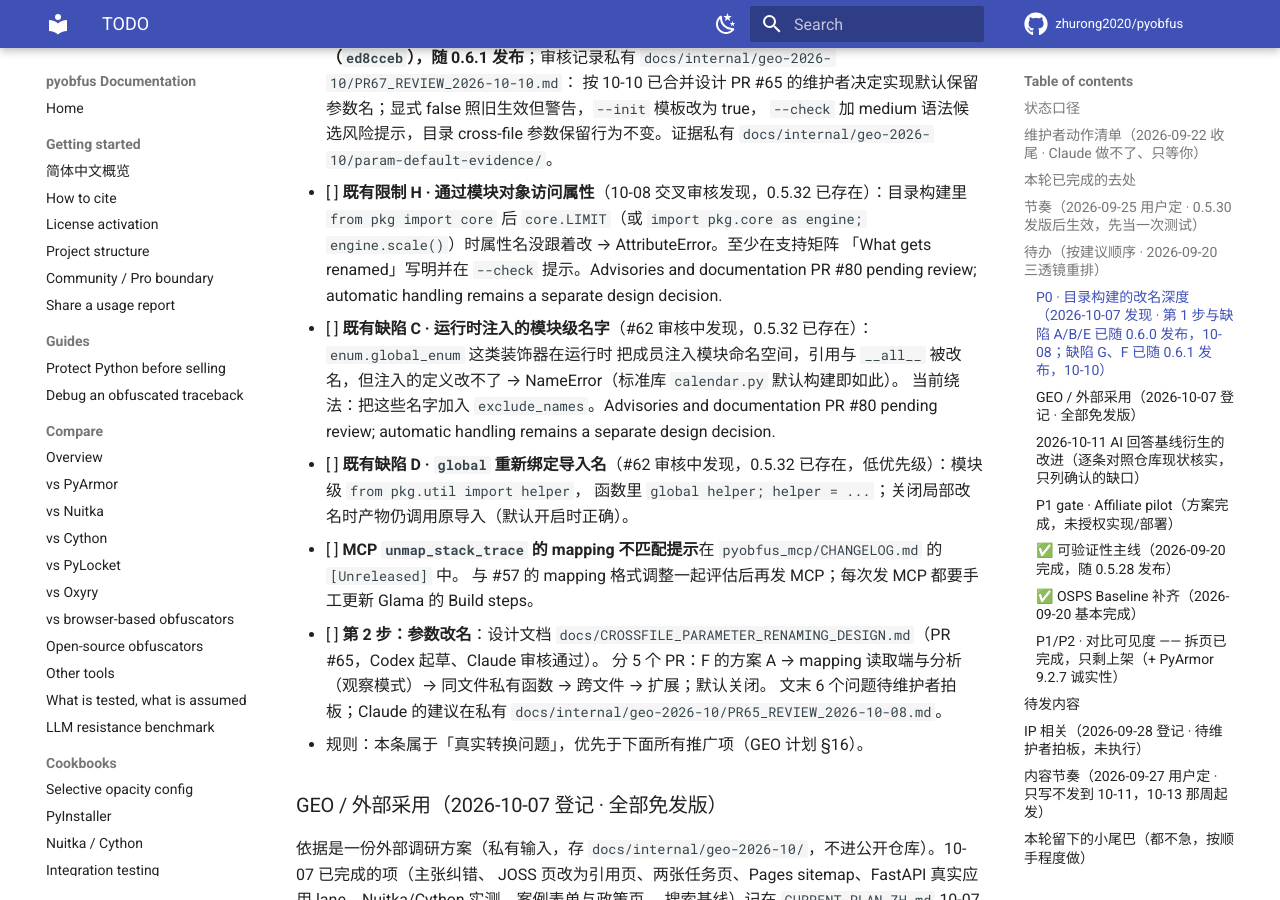
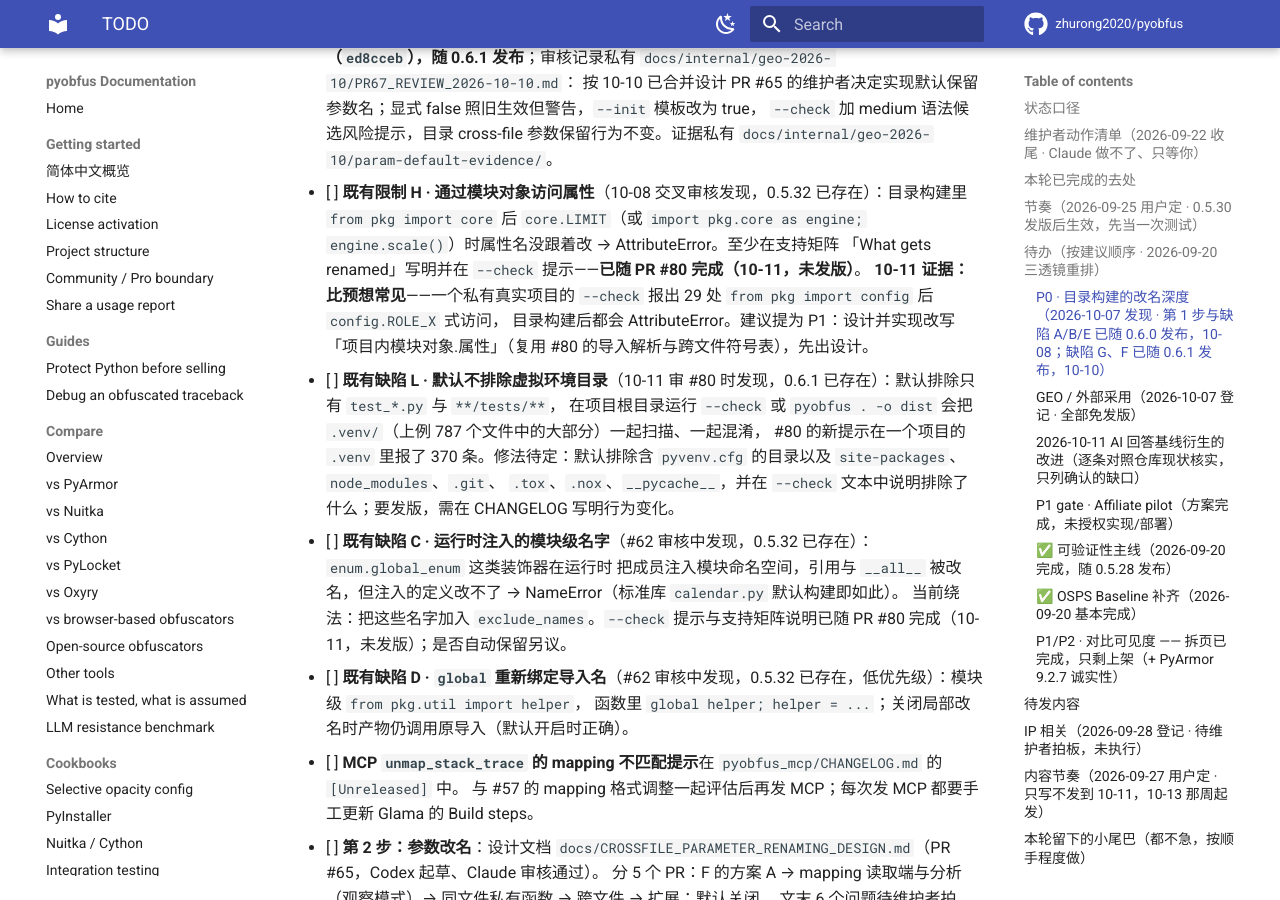
Before and after one commit to zhurong2020/pyobfus, an MkDocs documentation site: the page built from docs/TODO.md, in a window 1280 px wide and 900 px high, scrolled down 6617 px. Built offline with MkDocs 1.6.1 and Material for MkDocs 9.7.7, drawn with Linux system fonts in a browser that asks for light colours; comment, search, counter and statistics services are not loaded.

Commit message:
docs: record H/C advisories merge; raise H evidence; register defect L
Co-Authored-By: Claude Opus 5.5 <noreply@anthropic.com>

```diff
--- a/docs/TODO.md
+++ b/docs/TODO.md
@@ -181,10 +181,16 @@ provenance 项收拢为**一条主线抬为 P0**；**明确不追** PyArmor 的
       `--check` 加 medium 语法候选风险提示，目录 cross-file 参数保留行为不变。证据私有 `docs/internal/geo-2026-10/param-default-evidence/`。
 - [ ] **既有限制 H · 通过模块对象访问属性**（10-08 交叉审核发现，0.5.32 已存在）：目录构建里 `from pkg import core` 后
       `core.LIMIT`（或 `import pkg.core as engine; engine.scale()`）时属性名没跟着改 → AttributeError。至少在支持矩阵
-      「What gets renamed」写明并在 `--check` 提示。Advisories and documentation PR #80 pending review; automatic handling remains a separate design decision.
+      「What gets renamed」写明并在 `--check` 提示——**已随 PR #80 完成（10-11，未发版）**。
+      **10-11 证据：比预想常见**——一个私有真实项目的 `--check` 报出 29 处 `from pkg import config` 后 `config.ROLE_X` 式访问，
+      目录构建后都会 AttributeError。建议提为 P1：设计并实现改写「项目内模块对象.属性」（复用 #80 的导入解析与跨文件符号表），先出设计。
+- [ ] **既有缺陷 L · 默认不排除虚拟环境目录**（10-11 审 #80 时发现，0.6.1 已存在）：默认排除只有 `test_*.py` 与 `**/tests/**`，
+      在项目根目录运行 `--check` 或 `pyobfus . -o dist` 会把 `.venv/`（上例 787 个文件中的大部分）一起扫描、一起混淆，
+      #80 的新提示在一个项目的 `.venv` 里报了 370 条。修法待定：默认排除含 `pyvenv.cfg` 的目录以及 `site-packages`、`node_modules`、`.git`、
+      `.tox`、`.nox`、`__pycache__`，并在 `--check` 文本中说明排除了什么；要发版，需在 CHANGELOG 写明行为变化。
 - [ ] **既有缺陷 C · 运行时注入的模块级名字**（#62 审核中发现，0.5.32 已存在）：`enum.global_enum` 这类装饰器在运行时
       把成员注入模块命名空间，引用与 `__all__` 被改名，但注入的定义改不了 → NameError（标准库 `calendar.py` 默认构建即如此）。
-      当前绕法：把这些名字加入 `exclude_names`。Advisories and documentation PR #80 pending review; automatic handling remains a separate design decision.
+      当前绕法：把这些名字加入 `exclude_names`。`--check` 提示与支持矩阵说明已随 PR #80 完成（10-11，未发版）；是否自动保留另议。
 - [ ] **既有缺陷 D · `global` 重新绑定导入名**（#62 审核中发现，0.5.32 已存在，低优先级）：模块级 `from pkg.util import helper`，
       函数里 `global helper; helper = ...`；关闭局部改名时产物仍调用原导入（默认开启时正确）。
 - [ ] **MCP `unmap_stack_trace` 的 mapping 不匹配提示**在 `pyobfus_mcp/CHANGELOG.md` 的 `[Unreleased]` 中。
```
Also changed, not shown: docs/CURRENT_PLAN_ZH.md (+5 -0 lines).
